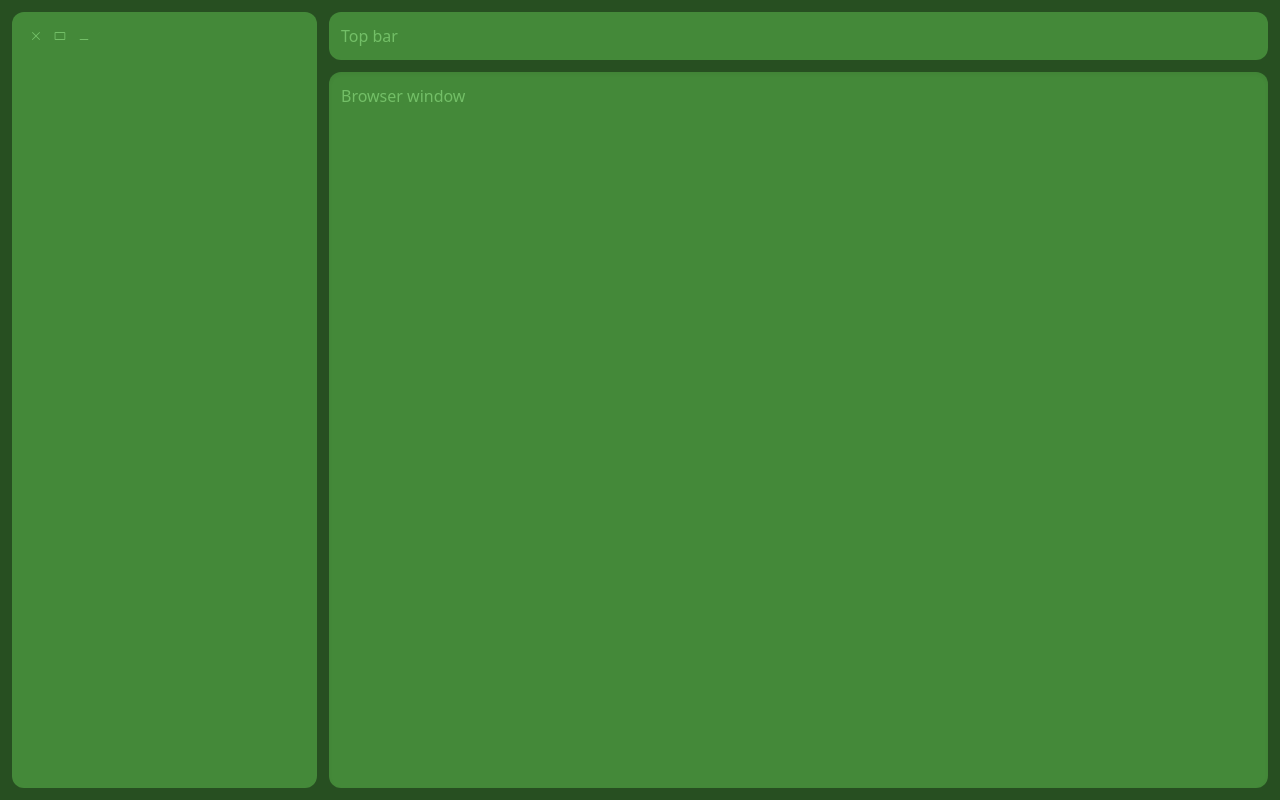
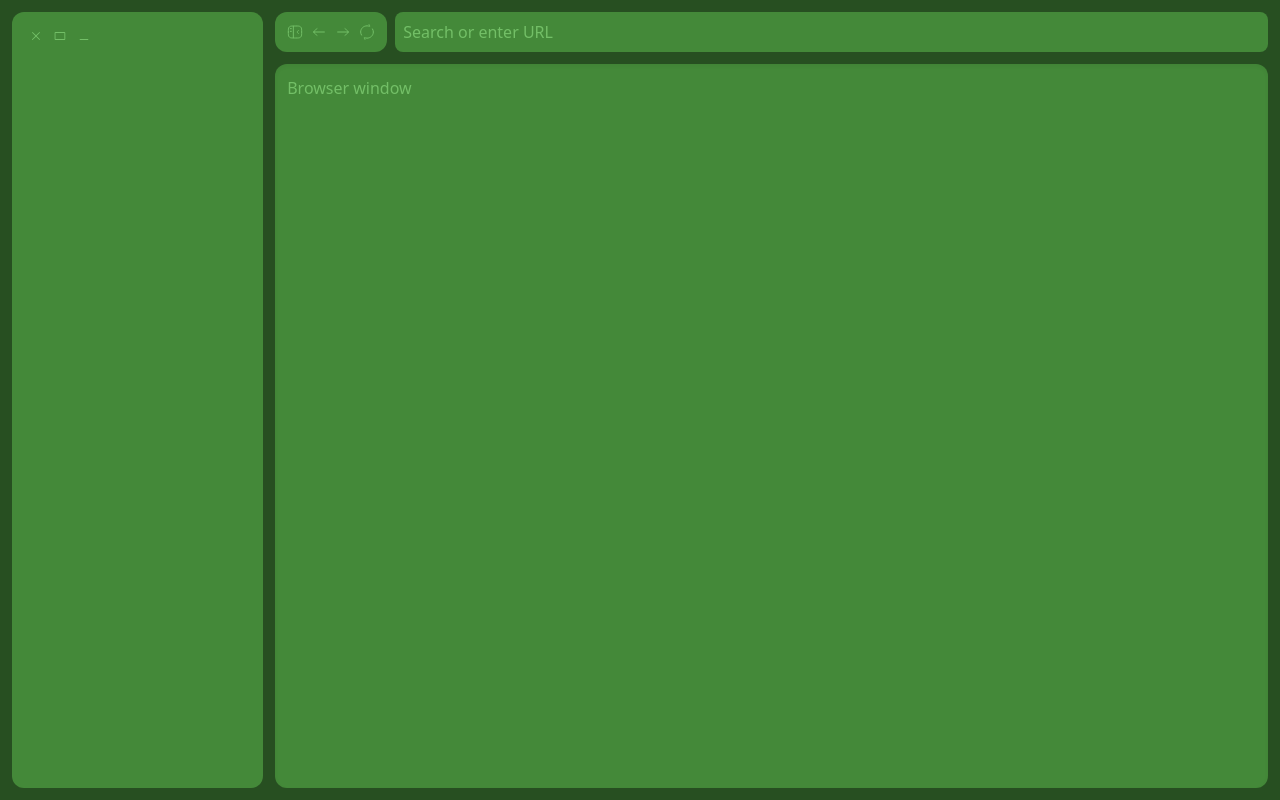
Before and after one commit to TxtDot/vigi, a SvelteKit app: page / in a window 1280 px wide. Built offline with nearby package versions, Linux system fonts and the light colour scheme.

Commit message:
feat: top bar, hide sidebar (with animation)

```diff
--- a/src-tauri/tauri.conf.json
+++ b/src-tauri/tauri.conf.json
@@ -42,7 +42,7 @@
     "bundle": {
       "active": true,
       "targets": "all",
-      "identifier": "com.tauri.dev",
+      "identifier": "org.txtdot.vigi",
       "icon": [
         "icons/32x32.png",
         "icons/128x128.png",
--- a/src/app.css
+++ b/src/app.css
@@ -8,23 +8,27 @@
   --c2: #73bf67;
 
   --c3: #193815;
+  --c4: #56aa49;
+  --c5: #96e28a;
 }
 
 body {
   @apply bg-main text-main;
+  user-select: none;
 }
 
 .common-window {
   @apply p-3 gap-3 w-screen h-screen;
-  @apply grid grid-cols-8;
+  @apply flex;
 }
 
 .main-window {
-  @apply col-span-6 flex flex-col gap-3;
+  @apply grow flex flex-col gap-3;
 }
 
 .browser-window {
   @apply grow shadow-inner;
+  user-select: text;
 }
 
 .window-controls {
@@ -46,5 +50,35 @@ body {
 }
 
 .sidebar {
-  @apply col-span-2;
+  @apply basis-1/5;
+  @apply ease-out duration-100;
 }
+
+.sidebar.collapsed {
+  @apply basis-0;
+
+  @apply p-0 m-0;
+}
+
+.top-bar {
+  @apply flex;
+}
+
+.search-input {
+  @apply ms-2 px-2 py-1 rounded-lg grow;
+}
+
+input {
+  @apply bg-block outline-none;
+  @apply focus:bg-blockLight focus:text-light;
+
+  @apply ease-out duration-100;
+}
+
+input::placeholder {
+  @apply text-main focus:text-light;
+}
+
+::selection {
+  @apply bg-block;
+}
--- a/src/lib/components/Block.svelte
+++ b/src/lib/components/Block.svelte
@@ -1,5 +1,6 @@
 <script lang="ts">
   export let className = "";
+  export let draggable = false;
 </script>
 
 <div class="block{className ? ` ${className}` : ''}">
--- /dev/null
+++ b/src/lib/components/TopBar.svelte
@@ -0,0 +1,43 @@
+<script lang="ts">
+  import ArrowLeft from "$lib/icons/ArrowLeft.svelte";
+  import ArrowRight from "$lib/icons/ArrowRight.svelte";
+  import Reload from "$lib/icons/Reload.svelte";
+  import SidebarLeft from "$lib/icons/SidebarLeft.svelte";
+  import SidebarRight from "$lib/icons/SidebarRight.svelte";
+  import Button from "./Button.svelte";
+
+  export let onSidebarToggle = () => {};
+  export let onBack = () => {};
+  export let onForward = () => {};
+  export let onInput = () => {};
+
+  export let sidebarOpen = true;
+  export let inputValue = "";
+
+  let input: HTMLInputElement;
+</script>
+
+<div class="top-bar">
+  <div class="flex bg-block p-2 rounded-xl">
+    <Button onClick={onSidebarToggle}>
+      {#if sidebarOpen}
+        <SidebarLeft />
+      {:else}
+        <SidebarRight />
+      {/if}
+    </Button>
+    <Button onClick={onBack}><ArrowLeft /></Button>
+    <Button onClick={onForward}><ArrowRight /></Button>
+    <Button onClick={onInput}><Reload /></Button>
+  </div>
+
+  <input
+    type="text"
+    placeholder="Search or enter URL"
+    class="search-input"
+    bind:value={inputValue}
+    bind:this={input}
+    on:keypress={(e) => e.key === "Enter" && onInput()}
+    on:focus={() => setTimeout(() => input.select(), 1)}
+  />
+</div>
--- /dev/null
+++ b/src/lib/icons/ArrowLeft.svelte
@@ -0,0 +1,17 @@
+<svg
+  xmlns="http://www.w3.org/2000/svg"
+  width="1em"
+  height="1em"
+  viewBox="0 0 24 24"
+  {...$$props}
+>
+  <path
+    fill="none"
+    stroke="currentColor"
+    stroke-linecap="round"
+    stroke-linejoin="round"
+    stroke-width="1.5"
+    d="M4 12h16M9 17s-5-3.682-5-5s5-5 5-5"
+    color="currentColor"
+  />
+</svg>
--- /dev/null
+++ b/src/lib/icons/ArrowRight.svelte
@@ -0,0 +1,17 @@
+<svg
+  xmlns="http://www.w3.org/2000/svg"
+  width="1em"
+  height="1em"
+  viewBox="0 0 24 24"
+  {...$$props}
+>
+  <path
+    fill="none"
+    stroke="currentColor"
+    stroke-linecap="round"
+    stroke-linejoin="round"
+    stroke-width="1.5"
+    d="M20 12H4m11 5s5-3.682 5-5s-5-5-5-5"
+    color="currentColor"
+  />
+</svg>
--- /dev/null
+++ b/src/lib/icons/Reload.svelte
@@ -0,0 +1,17 @@
+<svg
+  xmlns="http://www.w3.org/2000/svg"
+  width="1em"
+  height="1em"
+  viewBox="0 0 24 24"
+  {...$$props}
+>
+  <path
+    fill="none"
+    stroke="currentColor"
+    stroke-linecap="round"
+    stroke-linejoin="round"
+    stroke-width="1.5"
+    d="m15.167 1l.598 1.118c.404.755.606 1.133.472 1.295c-.133.162-.573.031-1.454-.23A9.8 9.8 0 0 0 12 2.78c-5.247 0-9.5 4.128-9.5 9.22a8.97 8.97 0 0 0 1.27 4.61M8.834 23l-.598-1.118c-.404-.756-.606-1.134-.472-1.295c.133-.162.573-.032 1.454.23c.88.261 1.815.402 2.783.402c5.247 0 9.5-4.128 9.5-9.22a8.97 8.97 0 0 0-1.27-4.609"
+    color="currentColor"
+  />
+</svg>
--- /dev/null
+++ b/src/lib/icons/SidebarLeft.svelte
@@ -0,0 +1,23 @@
+<svg
+  xmlns="http://www.w3.org/2000/svg"
+  width="1em"
+  height="1em"
+  viewBox="0 0 24 24"
+  {...$$props}
+>
+  <g
+    fill="none"
+    stroke="currentColor"
+    stroke-linecap="round"
+    stroke-linejoin="round"
+    stroke-width="1.5"
+    color="currentColor"
+  >
+    <path
+      d="M2 12c0-3.75 0-5.625.955-6.939A5 5 0 0 1 4.06 3.955C5.375 3 7.251 3 11 3h2c3.75 0 5.625 0 6.939.955a5 5 0 0 1 1.106 1.106C22 6.375 22 8.251 22 12s0 5.625-.955 6.939a5 5 0 0 1-1.106 1.106C18.625 21 16.749 21 13 21h-2c-3.75 0-5.625 0-6.939-.955a5 5 0 0 1-1.106-1.106C2 17.625 2 15.749 2 12m7.5-8.5v17M5 7h1.5M5 11h1.5"
+    />
+    <path
+      d="m17 10l-1.226 1.057c-.516.445-.774.667-.774.943s.258.498.774.943L17 14"
+    />
+  </g>
+</svg>
--- /dev/null
+++ b/src/lib/icons/SidebarRight.svelte
@@ -0,0 +1,23 @@
+<svg
+  xmlns="http://www.w3.org/2000/svg"
+  width="1em"
+  height="1em"
+  viewBox="0 0 24 24"
+  {...$$props}
+>
+  <g
+    fill="none"
+    stroke="currentColor"
+    stroke-linecap="round"
+    stroke-linejoin="round"
+    stroke-width="1.5"
+    color="currentColor"
+  >
+    <path
+      d="M22 12c0-3.75 0-5.625-.955-6.939a5 5 0 0 0-1.106-1.106C18.625 3 16.749 3 13 3h-2c-3.75 0-5.625 0-6.939.955A5 5 0 0 0 2.955 5.06C2 6.375 2 8.251 2 12s0 5.625.955 6.939a5 5 0 0 0 1.106 1.106C5.375 21 7.251 21 11 21h2c3.75 0 5.625 0 6.939-.955a5 5 0 0 0 1.106-1.106C22 17.625 22 15.749 22 12m-7.5-8.5v17M19 7h-1.5m1.5 4h-1.5"
+    />
+    <path
+      d="m8 10l1.227 1.057c.515.445.773.667.773.943s-.258.498-.773.943L8 14"
+    />
+  </g>
+</svg>
--- a/src/routes/+page.svelte
+++ b/src/routes/+page.svelte
@@ -1,16 +1,36 @@
-<script>
+<script lang="ts">
+  import "../app.css";
+
   import Block from "$lib/components/Block.svelte";
+  import TopBar from "$lib/components/TopBar.svelte";
   import WindowControls from "$lib/components/WindowControls.svelte";
-  import "../app.css";
+  import { slide } from "svelte/transition";
+
+  let sidebarOpen = true;
+
+  document.addEventListener("keypress", (e: KeyboardEvent) => {
+    const formElements = ["INPUT", "TEXTAREA", "SELECT", "OPTION"];
+    if (formElements.includes((e.target as Element).tagName)) {
+      return;
+    }
+    if (e.key === "q") sidebarOpen = !sidebarOpen;
+  });
 </script>
 
 <div class="common-window" data-tauri-drag-region>
-  <Block className="sidebar">
-    <WindowControls />
+  <Block className={`sidebar${sidebarOpen ? "" : " collapsed"}`}>
+    {#if sidebarOpen}
+      <div transition:slide={{ axis: "x", duration: 100 }}>
+        <WindowControls />
+      </div>
+    {/if}
   </Block>
+
   <div class="main-window">
-    <Block className="top-bar">Top bar</Block>
-
+    <TopBar
+      bind:sidebarOpen
+      onSidebarToggle={() => (sidebarOpen = !sidebarOpen)}
+    />
     <Block className="browser-window">Browser window</Block>
   </div>
 </div>
--- a/tailwind.config.js
+++ b/tailwind.config.js
@@ -8,9 +8,11 @@ export default {
         block: "var(--c1)",
         light: "var(--c2)",
         dark: "var(--c3)",
+        blockLight: "var(--c4)",
       },
       textColor: {
         main: "var(--c2)",
+        light: "var(--c5)",
       },
     },
   },
```
